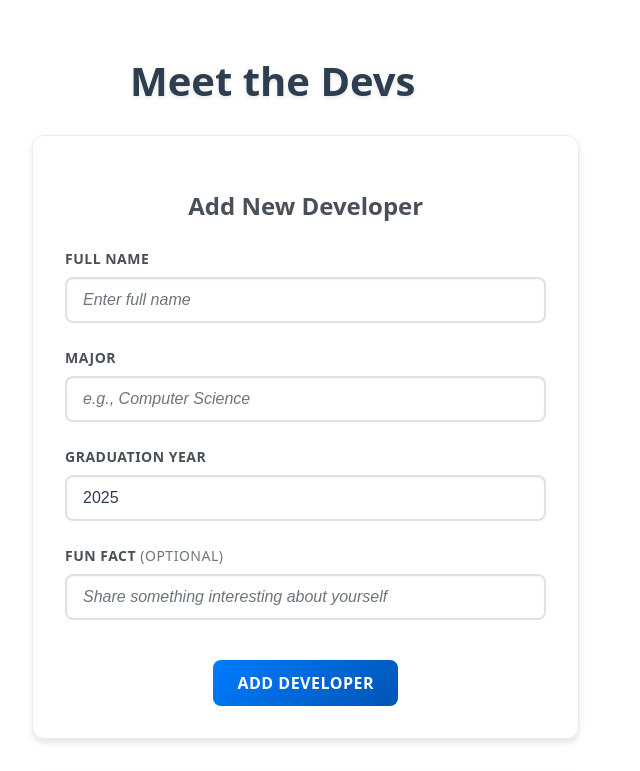
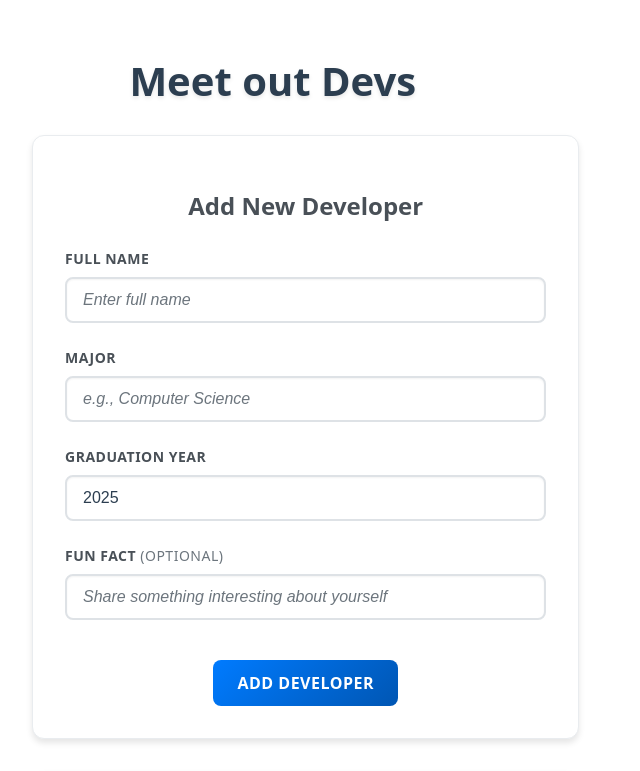
Before and after one commit to dbartolai/sports_analytics_uiuc, a React (Vite) app in the folder frontend/: page / in a window 1280 px wide. Shown: the top 771 px of the page, without its empty margins (0-640 px from the left). Built offline with nearby package versions, Linux system fonts and the light colour scheme; no server answers.

Commit message:
forgot to save

```diff
--- a/frontend/src/pages/DevPage.tsx
+++ b/frontend/src/pages/DevPage.tsx
@@ -44,7 +44,7 @@ export default function DevPage() {
 
   return (
     <div className="dev-page">
-      <h1>Meet the Devs</h1>
+      <h1>Meet out Devs</h1>
 
       {editing ? (
         <DevEdit
```
